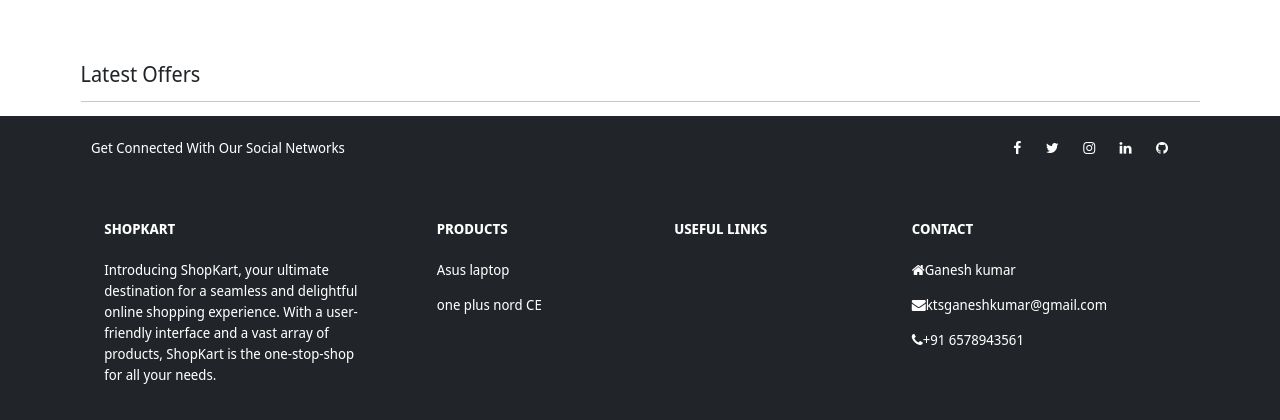
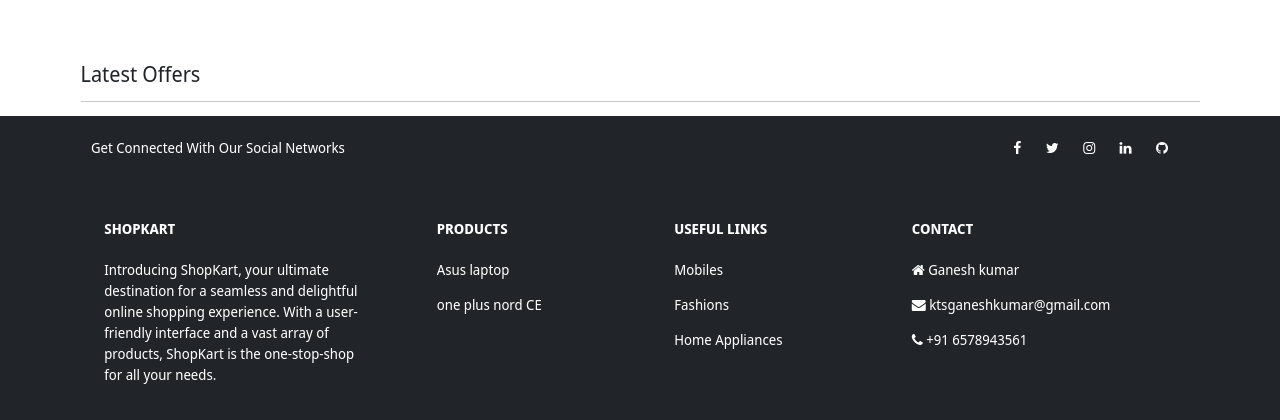
Before and after one commit to ganeshkumar19/shoppingwebsite-django, a Django app: page / in a window 1280 px wide. Shown: the part 792-1212 px from the top of the page. Run offline with Django 4.2, Linux system fonts and the light colour scheme; data that the repository does not hold is empty.

Commit message:
adding indents and changed colors

```diff
--- a/shop/templates/shop/inc/footer.html
+++ b/shop/templates/shop/inc/footer.html
@@ -29,16 +29,16 @@
         </div>
         <div class="col-md-3 col-lg-2 col-xl-2 mx-auto mb-4">
           <h6 class="text-uppercase fw-bold mb-4">Useful Links</h6>
-          <p><a href="#" class="text-reset"></a></p>
-          <p><a href="#" class="text-reset"></a></p>
-          <p><a href="#" class="text-reset"></a></p>
+          <p><a href="#" class="text-reset">Mobiles</a></p>
+          <p><a href="#" class="text-reset">Fashions</a></p>
+          <p><a href="#" class="text-reset">Home Appliances</a></p>
           <p><a href="#" class="text-reset"></a></p>
         </div>
         <div class="col-md-4 col-lg-3 col-xl-3 mx-auto mb-md-0 mb-4">
           <h6 class="text-uppercase fw-bold mb-4">Contact</h6>
-          <p><i class="fa fa-home"></i>Ganesh kumar</p>
-          <p><i class="fa fa-envelope"></i>ktsganeshkumar@gmail.com</p>
-          <p><i class="fa fa-phone"></i>+91 6578943561</p>
+          <p><i class="fa fa-home"></i> Ganesh kumar</p>
+          <p><i class="fa fa-envelope"></i> ktsganeshkumar@gmail.com</p>
+          <p><i class="fa fa-phone"></i> +91 6578943561</p>
         </div>
       </div>
     </div>
--- a/shop/templates/shop/products/product_details.html
+++ b/shop/templates/shop/products/product_details.html
@@ -28,8 +28,8 @@
       <h4 class="txt-success me-5">{{products | upper}}</h4>
       <p style="color: rgb(73, 3, 129); font-weight: 800;">{{products.vendor}}</p>
       <p>{{products.descreption}}</p>
-      <h6 class="my-2">Current price : Rs. <s>{{products.original_price | stringformat:'d'}}/-</s></h6>
-      <h6 class="my-2">Offer price: Rs. {{products.selling_price | stringformat:'d'}}/-</h6>
+      <h6 class="my-2 text-danger">Current price : Rs. <s>{{products.original_price | stringformat:'d'}}/-</s></h6>
+      <h6 class="my-2 text-primary">Offer price: Rs. {{products.selling_price | stringformat:'d'}}/-</h6>
       <div class="my-3">
         {% if products.quantity > 0%}
         <input type="hidden" value="{{products.id}}" id="pid">
```
